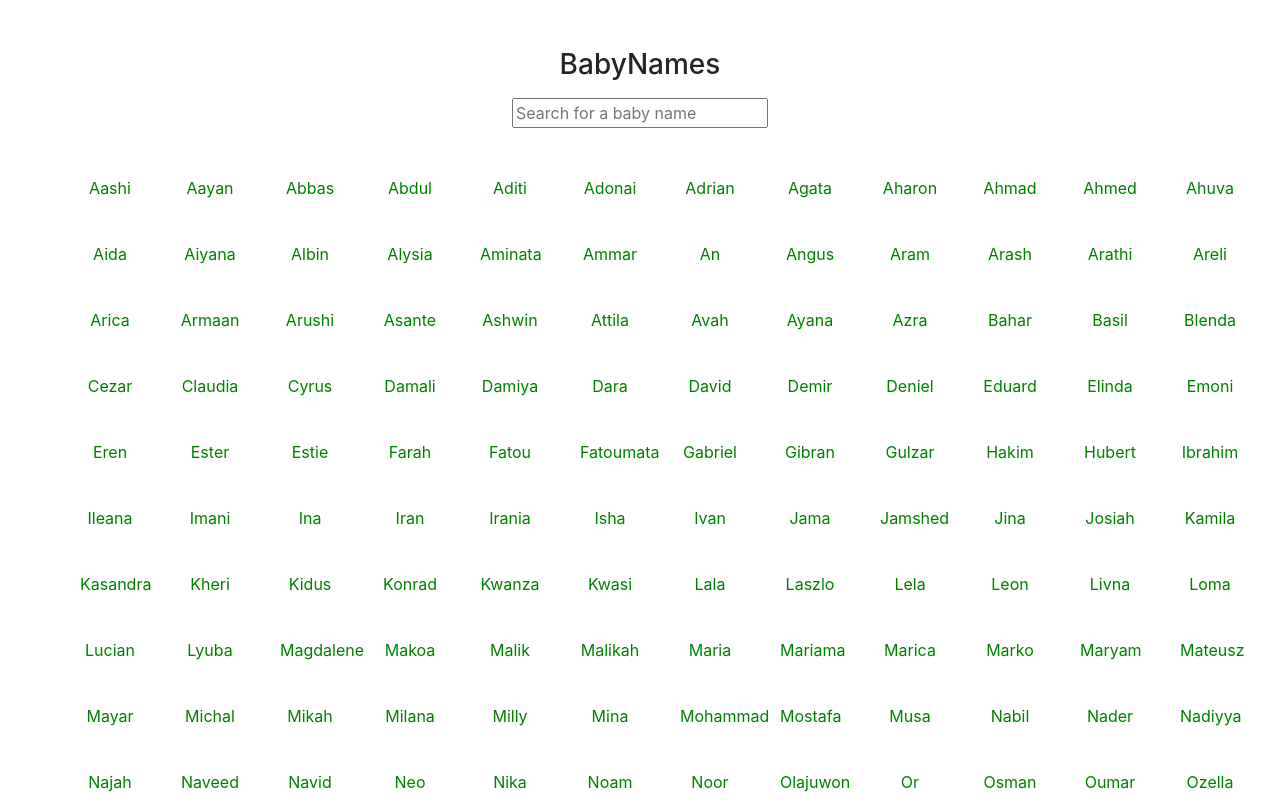
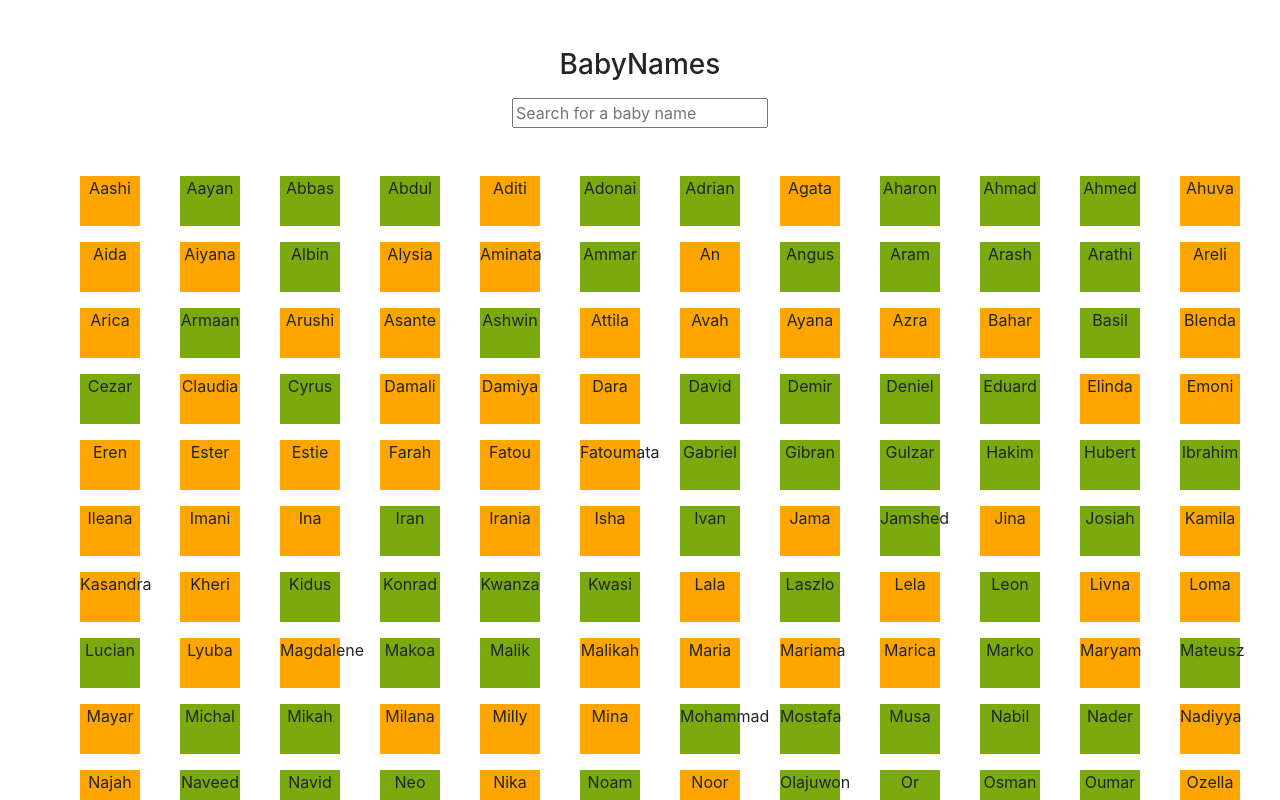
Before and after one commit to SenaitEkubai/baby-names-react, a React (Create React App) app: page / in a window 1280 px wide. Shown: the top 800 px of the page. Built offline with nearby package versions, Linux system fonts and the light colour scheme.

Commit message:
added if statement to add color

```diff
--- a/src/App.css
+++ b/src/App.css
@@ -39,8 +39,14 @@
 .list-container {
   display: inline-block;
 }
-.list {
+.list-container div ul li {
   list-style: none;
   height: 50px;
   width: 60px;
 }
+.male {
+  background-color: orange;
+}
+.female {
+  background-color: rgb(123, 170, 14);
+}
--- a/src/BabyName.js
+++ b/src/BabyName.js
@@ -5,9 +5,7 @@ const BabyName = (props) => {
     <div className="list-container">
       <div>
         <ul>
-          <li className="list" style={{ color: "green" }}>
-            {props.name}
-          </li>
+          <li className={props.sex}>{props.name}</li>
         </ul>
       </div>
     </div>
--- a/src/BabyNameLists.js
+++ b/src/BabyNameLists.js
@@ -3,6 +3,8 @@ import BabyNamesData from "./BabyNamesData";
 import BabyName from "./BabyName";
 
 const BabyNameLists = () => {
+  console.log(BabyNamesData);
+
   return (
     <div>
       {BabyNamesData.sort((a, b) => {
@@ -11,7 +13,7 @@ const BabyNameLists = () => {
         }
         return 1;
       }).map((el) => (
-        <BabyName name={el.name} />
+        <BabyName sex={el.sex === "f" ? "male" : "female"} name={el.name} />
       ))}
     </div>
   );
```
